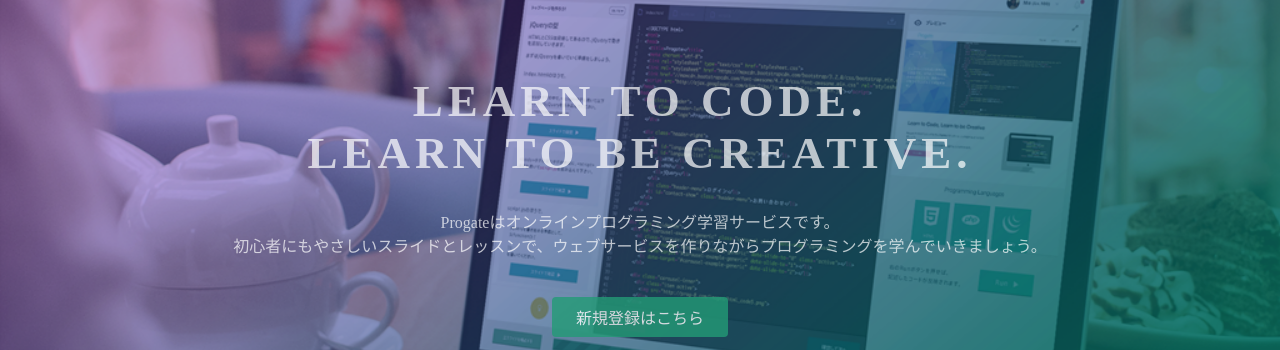
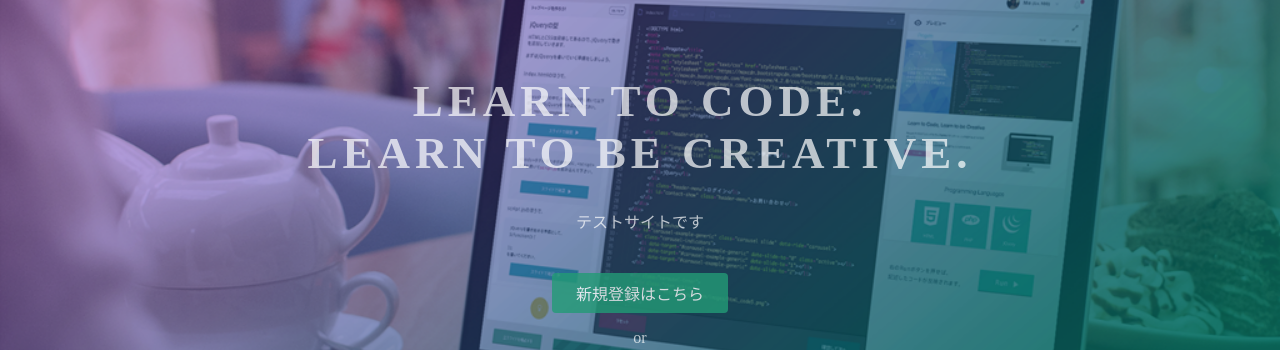
Before and after one commit to y-yoshiike/mysite, a plain HTML site: page index.html in a window 1280 px wide. Shown: the part 135-485 px from the top of the page. Drawn offline with Linux system fonts and the light colour scheme.

Commit message:
Update index.html

```diff
--- a/index.html
+++ b/index.html
@@ -24,7 +24,7 @@
   <div class="top-wrapper">
     <div class="container">
       <h1>LEARN TO CODE.<br>LEARN TO BE CREATIVE.</h1>
-      <p>Progateはオンラインプログラミング学習サービスです。<br>初心者にもやさしいスライドとレッスンで、ウェブサービスを作りながらプログラミングを学んでいきましょう。</p>
+      <p>テストサイトです</p>
       <div class="btn-wrapper">
         <a href="#" class="btn signup">新規登録はこちら</a>
         <p>or</p>
```
